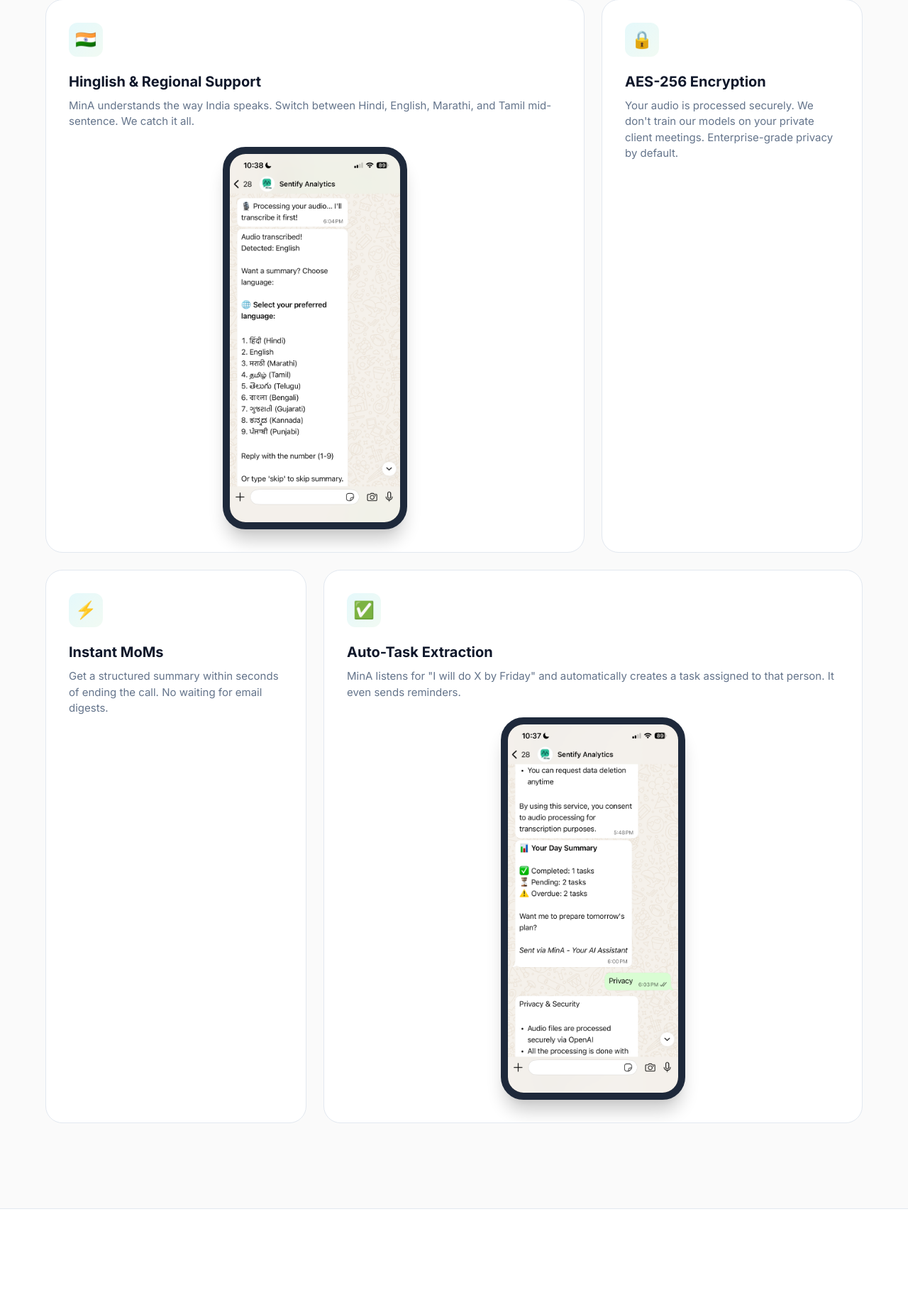
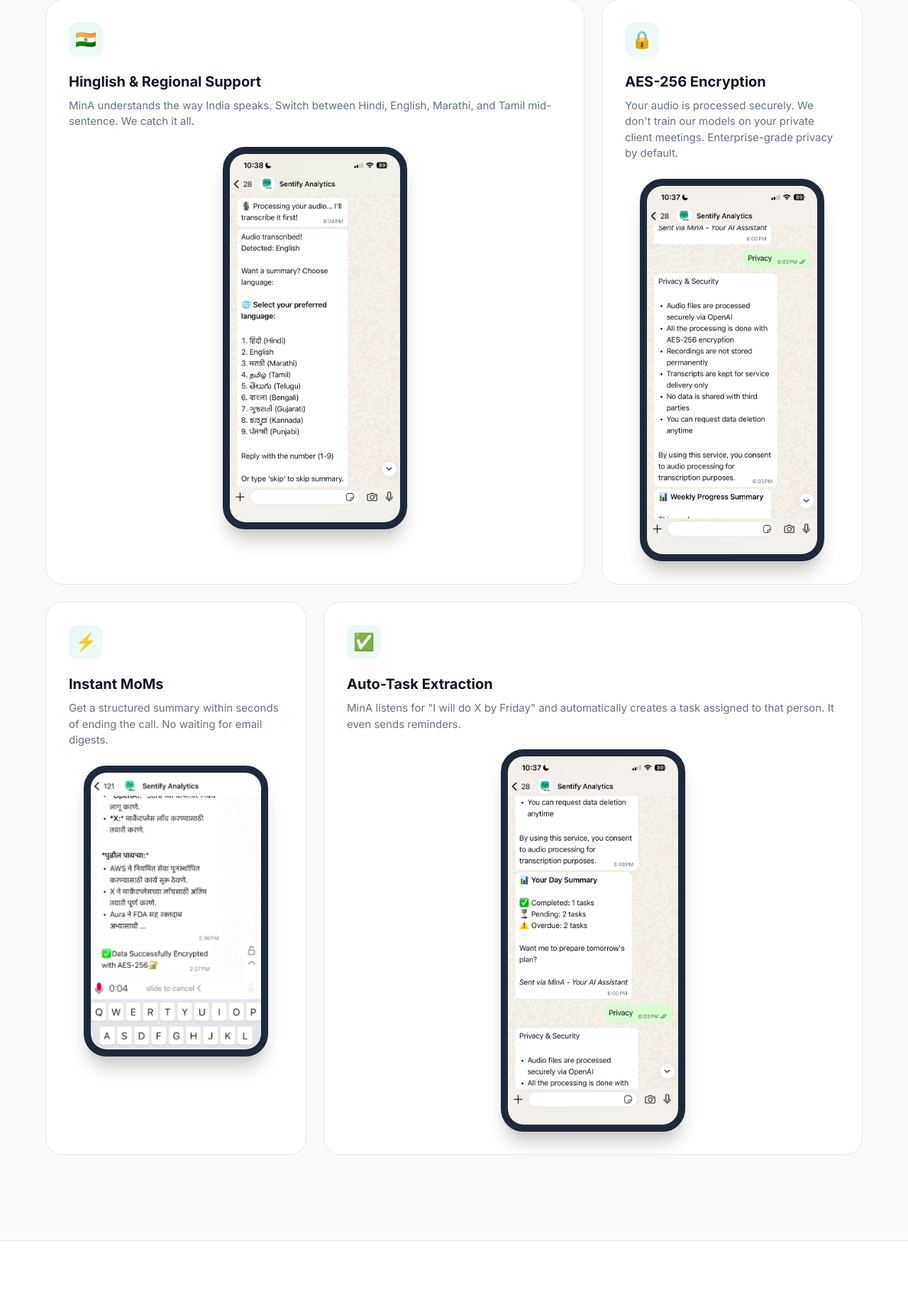
Before and after one commit to gbhide1993/mina--multilang-minutes, a Flask app: page / in a window 1280 px wide. Shown: the part 1725-3560 px from the top of the page at 71% size. Run offline with Flask 3, Linux system fonts and the light colour scheme.

Commit message:
Update index.html with new images and containers
Added privacy consent and summary screenshot images to the index page.

```diff
--- a/templates/index.html
+++ b/templates/index.html
@@ -440,12 +440,22 @@
         <div class="bento-icon">🔒</div>
         <h3>AES-256 Encryption</h3>
         <p>Your audio is processed securely. We don't train our models on your private client meetings. Enterprise-grade privacy by default.</p>
+        <div class="bento-phone-container">
+            <div class="bento-phone iphone-frame">
+                <img src="/static/privacy_consent.PNG" class="bento-img" style="object-fit: cover; object-position: top;" alt="privacy consent">
+            </div>
+        </div>
       </div>
 
       <div class="bento-card">
         <div class="bento-icon">⚡</div>
         <h3>Instant MoMs</h3>
         <p>Get a structured summary within seconds of ending the call. No waiting for email digests.</p>
+        <div class="bento-phone-container">
+            <div class="bento-phone iphone-frame">
+                <img src="/static/mina_ss_4.png" class="bento-img" style="object-fit: cover; object-position: top;" alt="summary screenshot">
+            </div>
+        </div>
       </div>
 
       <div class="bento-card span-2">
```
